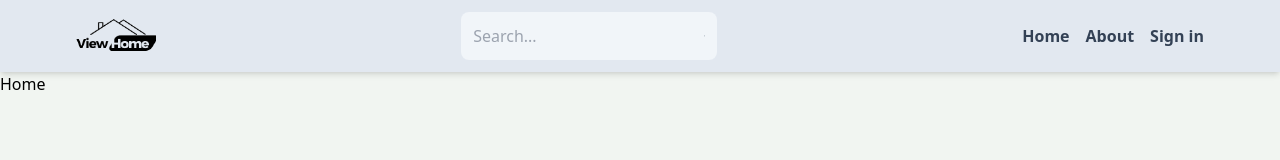
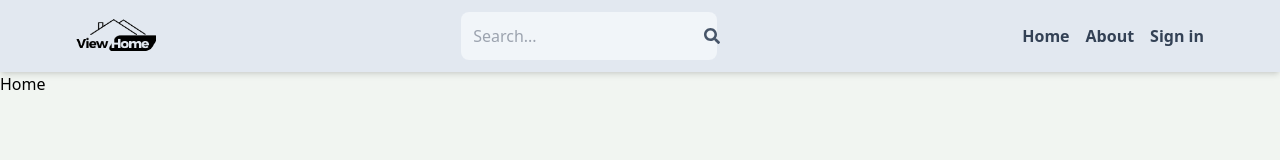
Before and after one commit to trophime1/estate, a React (Vite) app in the folder client/: page / in a window 1280 px wide. Shown: the top 160 px of the page. Built offline with nearby package versions, Linux system fonts and the light colour scheme.

Commit message:
update header search

```diff
--- a/client/src/components/Header.jsx
+++ b/client/src/components/Header.jsx
@@ -1,10 +1,28 @@
 import{FaSearch } from 'react-icons/fa';
-import { Link } from 'react-router-dom';
+import { Link, useNavigate } from 'react-router-dom';
 import {useSelector} from 'react-redux';
 import Logo from '../assets/Logo.png'
+import { useState, useEffect } from 'react';
+
 
 export default function Header() {
-    const {currentUser} = useSelector(state=> state.user)
+    const {currentUser} = useSelector(state=> state.user);
+    const[ searchTerm, setSearchTerm] = useState('')
+    const navigate = useNavigate()
+    const handleSubmit = (e) =>{
+        e.preventDefault()
+        const urlParams = new URLSearchParams(window.location.search);
+        urlParams.set('searchTerm', searchTerm);
+        const searchQuery = urlParams.toString();
+        navigate(`/search?${searchQuery}`);
+    };
+    useEffect(() => {
+        const urlParams = new URLSearchParams(location.search);
+        const searchTermFromUrl = urlParams.get('searchTerm');
+        if (searchTermFromUrl) {
+          setSearchTerm(searchTermFromUrl);
+        }
+      }, [location.search]);
   return (
     <header className='bg-slate-200 shadow-md'>
 
@@ -15,9 +33,13 @@ export default function Header() {
         <span className='text-slate-700'> <img className='w-20 h-12 object-cover' src={Logo} alt="" /></span>
     {/* </h1> */}
     </Link>
-    <form className='bg-slate-100 p-3 rounded-lg flex items-center w-24 sm:w-64 '>
-        <input type='text' placeholder='Search...' className='bg-transparent focus:outline-none' />
-        <FaSearch className="text-slate-600 " />
+    <form onSubmit={handleSubmit} className='bg-slate-100 p-3 rounded-lg flex items-center w-24 sm:w-64 '>
+        <input type='text' placeholder='Search...' className='bg-transparent focus:outline-none'
+        value={searchTerm}
+        onChange={(e)=>setSearchTerm(e.target.value)} />
+        <button>
+        <FaSearch className="text-slate-600 "/>
+        </button>
     </form>
     <ul className="flex gap-4 cursor-pointer">
             <Link to='/'>
```
